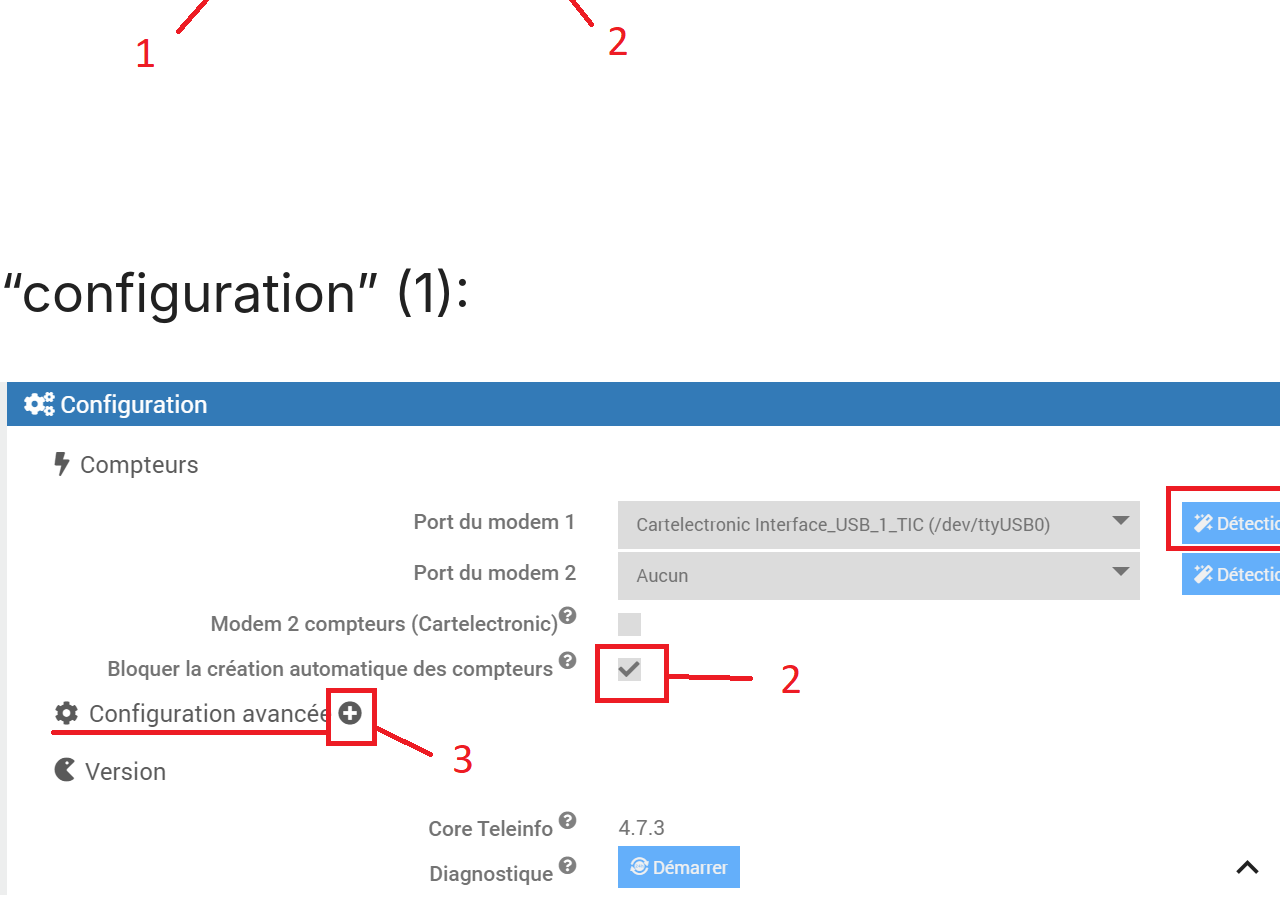
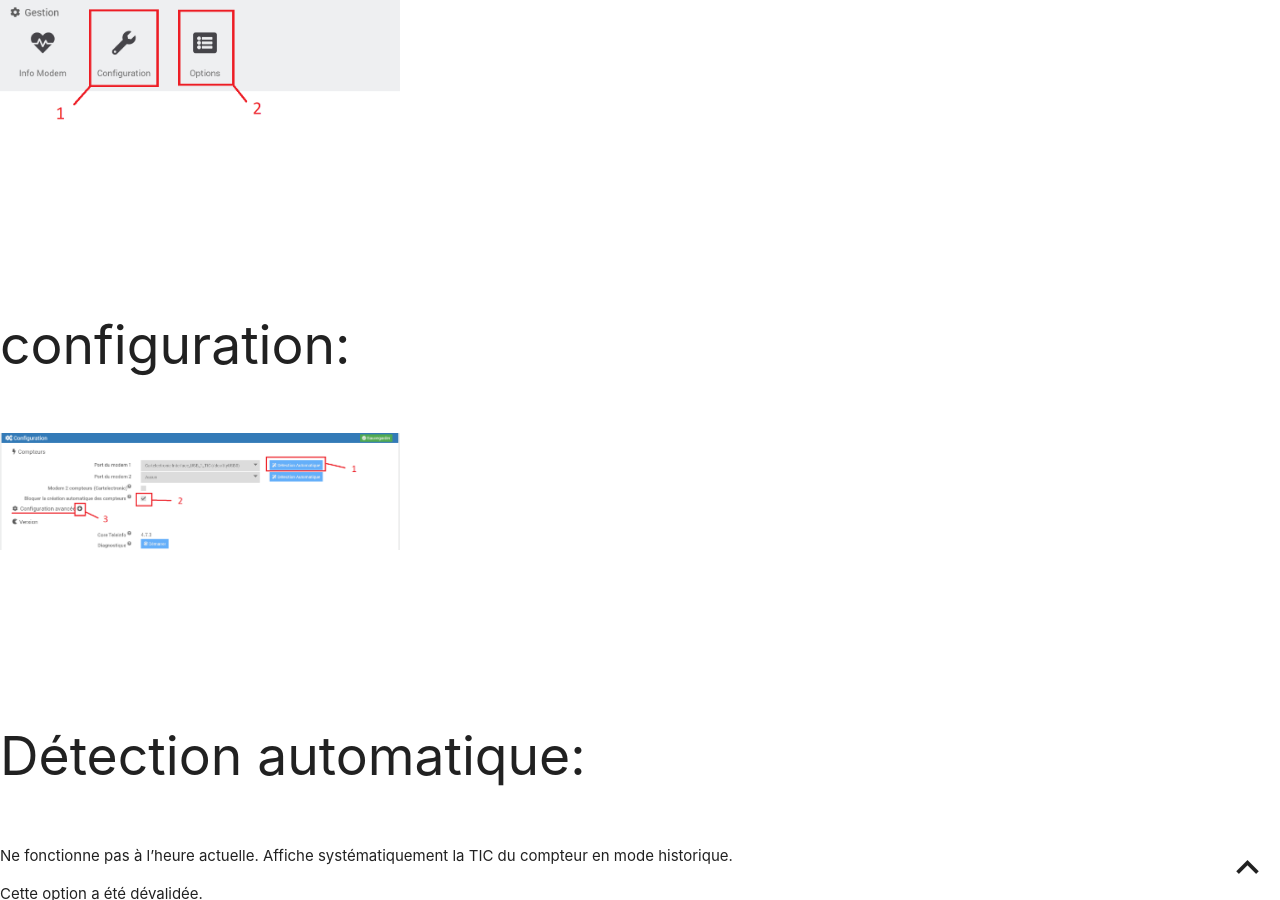
Before and after one commit to NextDom/plugin-teleinfo, a Jekyll site: the page built from docs/fr_FR/index/index.md, in a window 1280 px wide and 900 px high, scrolled down 937 px. Built offline with Jekyll 4.4.1, drawn with Linux system fonts in a browser that asks for light colours; nearby versions of some CDN libraries; our own code applies the rules of GitHub Pages for plain Markdown files; library files that are not in the unit come from our copies.

Commit message:
Update index.md

```diff
--- a/docs/fr_FR/index/index.md
+++ b/docs/fr_FR/index/index.md
@@ -1,10 +1,7 @@
-<br>
-<br>
-
+<br><br>
 
 # Nouveautés
-
-<br><br>
+<br><br><br><br><br><br><br><br><br><br><br><br><br><br><br><br><br><br><br><br><br>
 
 # Après l'installation
 
@@ -12,17 +9,15 @@
 une fois le plugin installé Jeedom vous propose d'aller dans le panneau de configuration:
 <br>
 
-<img src="../../images/teleinfo_config01.png" alt="configuration" style="width:200px;"/>
+<img src="../../images/teleinfo_config01.png" alt="configuration" style="width:400px;"/>
 
-<br><br>
-![Configuration](../../images/teleinfo_config01.png)
 <br><br><br><br><br>
 
 
-## "configuration" (1):
+## configuration:
 <br>
 
-![Configuration 1](../../images/teleinfo_config02.png)
+<img src="../../images/teleinfo_config02.png" alt="configuration" style="width:400px;"/>
 <br><br><br><br><br><br><br>
 
 ## Détection automatique:
@@ -48,22 +43,22 @@ Cette option n'est à décocher que si c'est votre première utilisation du plug
 Cliquer sur le + permet d'afficher les paramètres de configuration du modem
 <br>
 
-![Configuration modem](../../images/teleinfo_config03.png)
-<br><br><br><br><br><br><br>
+<img src="../../images/teleinfo_config03.png" alt="configuration" style="width:400px;"/>
+<br><br><br><br><br><br><br><br><br><br>
 
 ## Compteur type Linky:
 <br>
 
 Cette option permet de faire la différence entre le mode TIC historique ou standard. Le mode TIC peut être identifié pour un compteur Linky sur la cadran du compteur en appuyant plusieurs fois sur le + ou le -. Tous les autres compteurs sont en mode historique, seul le Linky peut avoir un mode standard.
 Si vous avez un mode historique il ne faut pas cocher cette case
-<br><br><br><br><br><br><br>
+<br><br><br><br><br><br><br><br><br><br><br><br>
 
 ## Vitesse:
 <br>
 
 Si vous avez un mode historique la vitesse doit être fixée à 1200
 Si vous avez un mode standard la vitesse doit être fixée à 9600
-<br><br><br><br><br><br><br>
+<br><br><br><br><br><br><br><br><br><br><br><br>
 
 
 # [Retour à la documentation principale](/plugin-teleinfo/fr_FR/)
```
